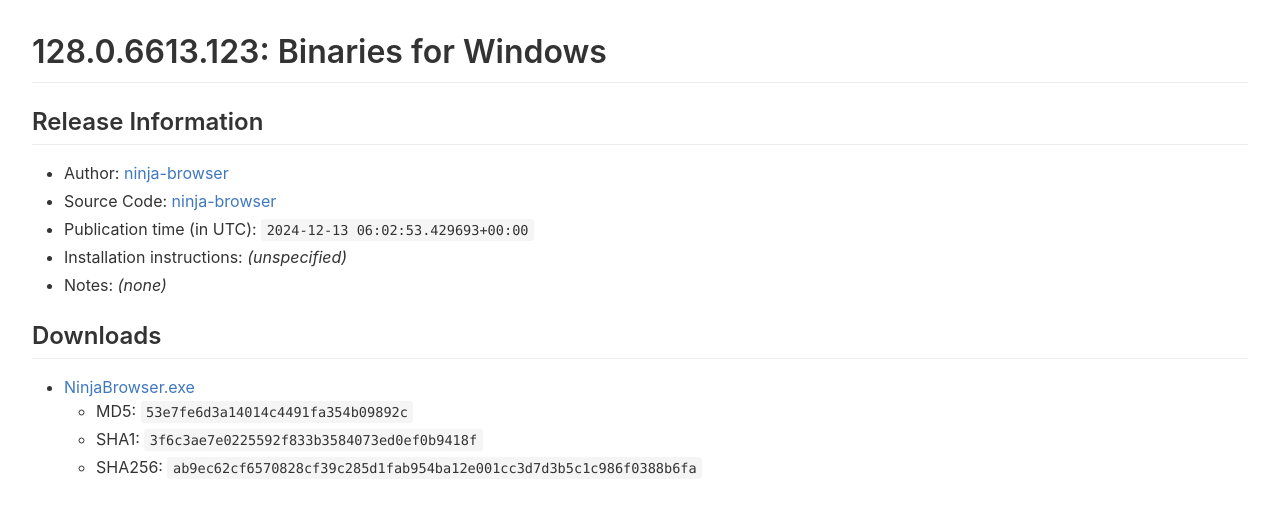
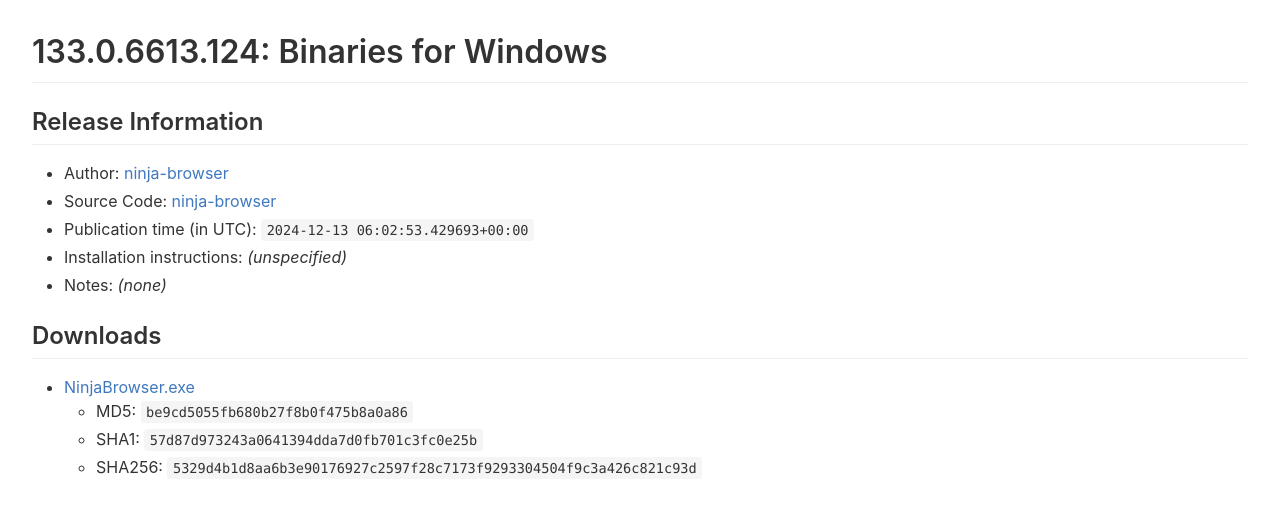
Before and after one commit to ninja-browser/ninja-browser, a browser extension: page docs/index.html in a window 1280 px wide. Drawn offline with Linux system fonts and the light colour scheme.

Commit message:
133.0.6613.124 update

```diff
--- a/docs/index.html
+++ b/docs/index.html
@@ -1,7 +1,7 @@
 <html>
    <head>
       <meta charset="UTF-8">
-      <title>128.0.6613.123: Binaries for Windows</title>
+      <title>133.0.6613.124: Binaries for Windows</title>
       <link rel="stylesheet" href="/ninja-browser/github-markdown.css">
       <link rel="icon" href="/ninja-browser/favicon.ico" >
       <style>
@@ -15,7 +15,7 @@
       </style>
    </head>
    <body class="markdown-body">
-      <h1>128.0.6613.123: Binaries for Windows</h1>
+      <h1>133.0.6613.124: Binaries for Windows</h1>
       <h2>Release Information</h2>
       <ul>
          <li>Author: <a href="https://github.com/ninja-browser">ninja-browser</a></li>
@@ -29,9 +29,9 @@
          <li>
             <a href="https://ninja-browser.github.io/ninja-browser/bin/setup.exe">NinjaBrowser.exe</a>
             <ul>
-               <li>MD5: <code>53e7fe6d3a14014c4491fa354b09892c</code></li>
-               <li>SHA1: <code>3f6c3ae7e0225592f833b3584073ed0ef0b9418f</code></li>
-               <li>SHA256: <code>ab9ec62cf6570828cf39c285d1fab954ba12e001cc3d7d3b5c1c986f0388b6fa</code></li>
+               <li>MD5: <code>be9cd5055fb680b27f8b0f475b8a0a86</code></li>
+               <li>SHA1: <code>57d87d973243a0641394dda7d0fb701c3fc0e25b</code></li>
+               <li>SHA256: <code>5329d4b1d8aa6b3e90176927c2597f28c7173f9293304504f9c3a426c821c93d</code></li>
             </ul>
          </li>
       </ul>
```
Also changed, not shown: docs/bin/version.txt, 1 other file.
